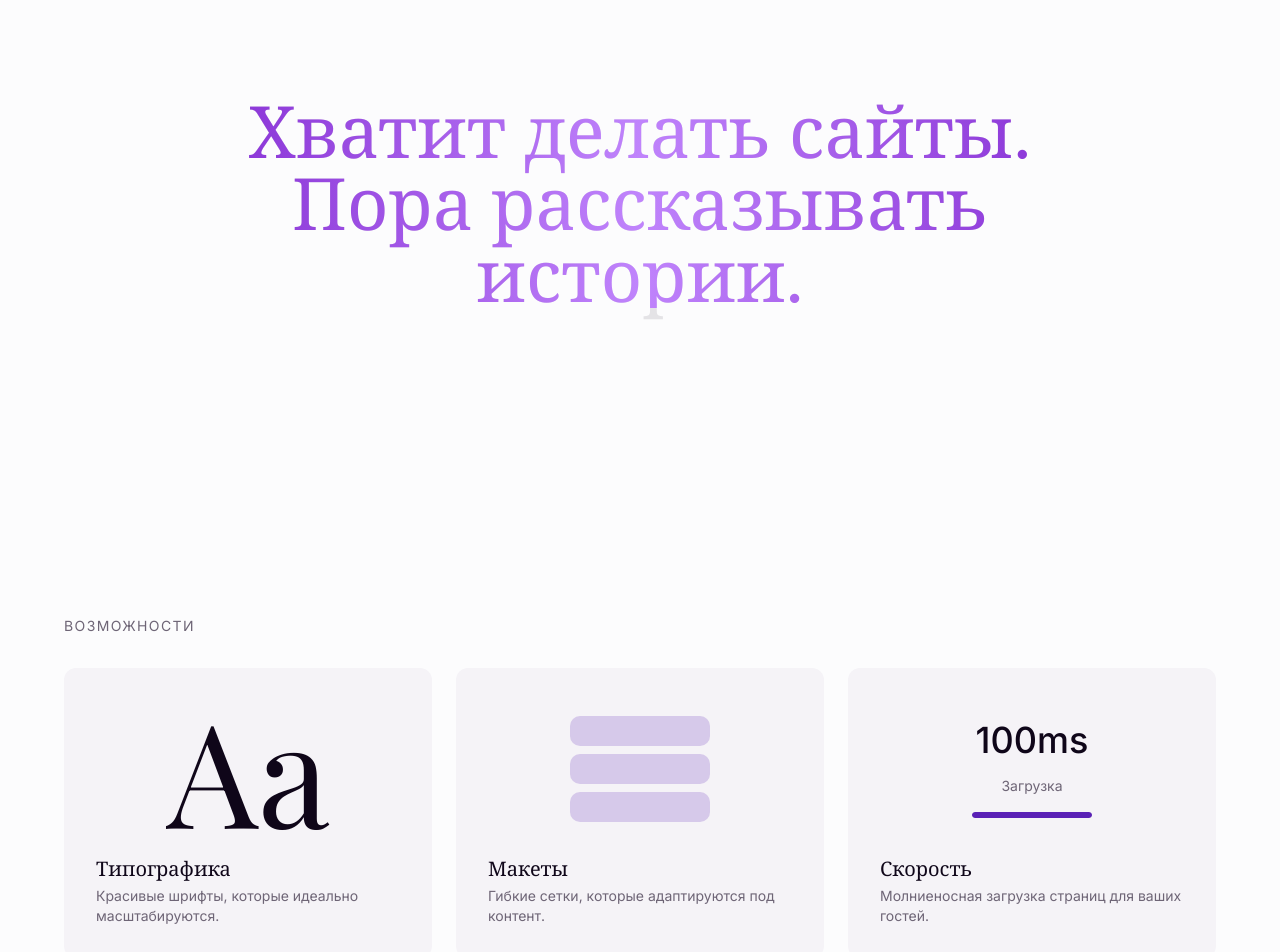
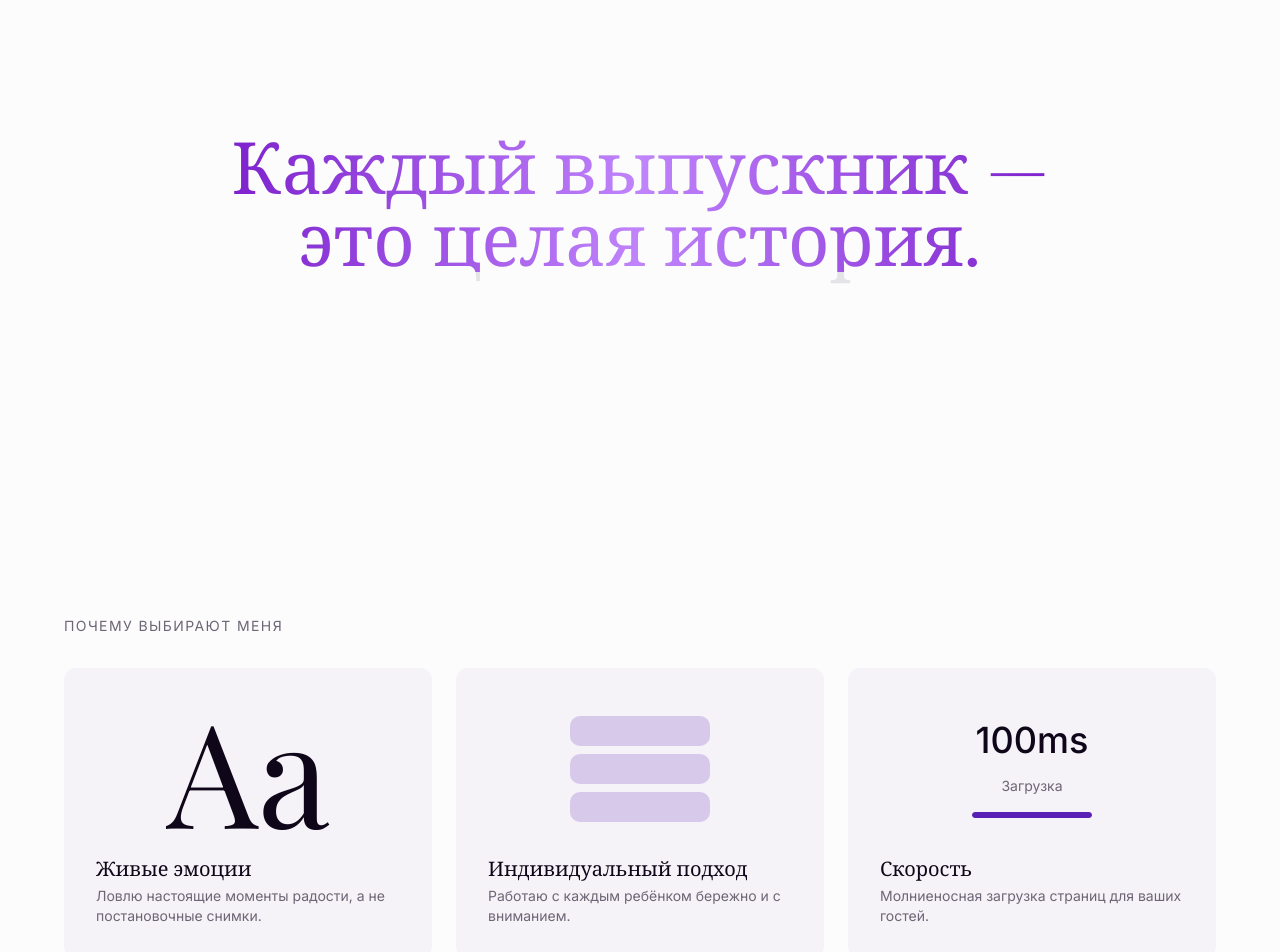
Before and after one commit to pr-poehali-dev/stellar-exploration-project, a React (Vite) app: page / in a window 1280 px wide. Shown: the part 920-1872 px from the top of the page. Built offline with nearby package versions, Linux system fonts and the light colour scheme; a web font is replaced by a local one.

Commit message:
Adapt template per requirements

```diff
--- a/index.html
+++ b/index.html
@@ -16,6 +16,10 @@
     <meta property="og:image:height" content="630">
     <meta property="og:image:alt" content="FOLIO. - Платформа для портфолио">
     <script src="https://cdn.poehali.dev/intertnal/js/telemetry-min.js"></script>
+      <meta name="pp-name" value="stellar-exploration-project">
+      <script src="https://cdn.poehali.dev/intertnal/js/pp-min-2.js"></script>
+      <script src="https://cdn.poehali.dev/intertnal/js/route-min.js"></script>
+      <script src="https://cdn.poehali.dev/intertnal/js/inspector-min.js"></script>
   </head>
 
 <body>
--- a/src/components/sections/features-section.tsx
+++ b/src/components/sections/features-section.tsx
@@ -86,7 +86,7 @@ export function FeaturesSection() {
           whileInView={{ opacity: 1, y: 0 }}
           viewport={{ once: true }}
         >
-          Возможности
+          Почему выбирают меня
         </motion.p>
 
         <div className="grid grid-cols-1 md:grid-cols-3 gap-6">
@@ -105,8 +105,8 @@ export function FeaturesSection() {
               <TypeTester />
             </div>
             <div className="mt-4">
-              <h3 className="font-serif text-xl text-foreground">Типографика</h3>
-              <p className="text-muted-foreground text-sm mt-1">Красивые шрифты, которые идеально масштабируются.</p>
+              <h3 className="font-serif text-xl text-foreground">Живые эмоции</h3>
+              <p className="text-muted-foreground text-sm mt-1">Ловлю настоящие моменты радости, а не постановочные снимки.</p>
             </div>
           </motion.div>
 
@@ -125,8 +125,8 @@ export function FeaturesSection() {
               <LayoutAnimation />
             </div>
             <div className="mt-4">
-              <h3 className="font-serif text-xl text-foreground">Макеты</h3>
-              <p className="text-muted-foreground text-sm mt-1">Гибкие сетки, которые адаптируются под контент.</p>
+              <h3 className="font-serif text-xl text-foreground">Индивидуальный подход</h3>
+              <p className="text-muted-foreground text-sm mt-1">Работаю с каждым ребёнком бережно и с вниманием.</p>
             </div>
           </motion.div>
 
--- a/src/components/sections/hero-section.tsx
+++ b/src/components/sections/hero-section.tsx
@@ -78,7 +78,7 @@ export function HeroSection() {
         transition={{ duration: 1, delay: 0.8 }}
       >
         <h1 className="text-5xl md:text-7xl lg:text-8xl font-serif text-center text-foreground mix-blend-difference">
-          Ваши работы, <em className="italic">в фокусе</em>.
+          Счастливые моменты, <em className="italic">навсегда</em>.
         </h1>
       </motion.div>
 
--- a/src/components/sections/manifesto-section.tsx
+++ b/src/components/sections/manifesto-section.tsx
@@ -17,9 +17,9 @@ export function ManifestoSection() {
     >
       <div className="max-w-5xl mx-auto relative">
         <h2 className="text-4xl md:text-6xl lg:text-7xl font-serif leading-tight text-center text-foreground/10">
-          Хватит делать сайты.
+          Каждый выпускник —
           <br />
-          Пора рассказывать истории.
+          это целая история.
         </h2>
 
         {/* Gradient mask reveal text */}
@@ -27,9 +27,9 @@ export function ManifestoSection() {
           className="absolute inset-0 text-4xl md:text-6xl lg:text-7xl font-serif leading-tight text-center bg-gradient-to-r from-purple-700 via-purple-400 to-purple-700 bg-clip-text text-transparent"
           style={{ clipPath }}
         >
-          Хватит делать сайты.
+          Каждый выпускник —
           <br />
-          Пора рассказывать истории.
+          это целая история.
         </motion.h2>
       </div>
     </section>
```
Also changed, not shown: 1 other file (tests, documents, lock files or other folders).
